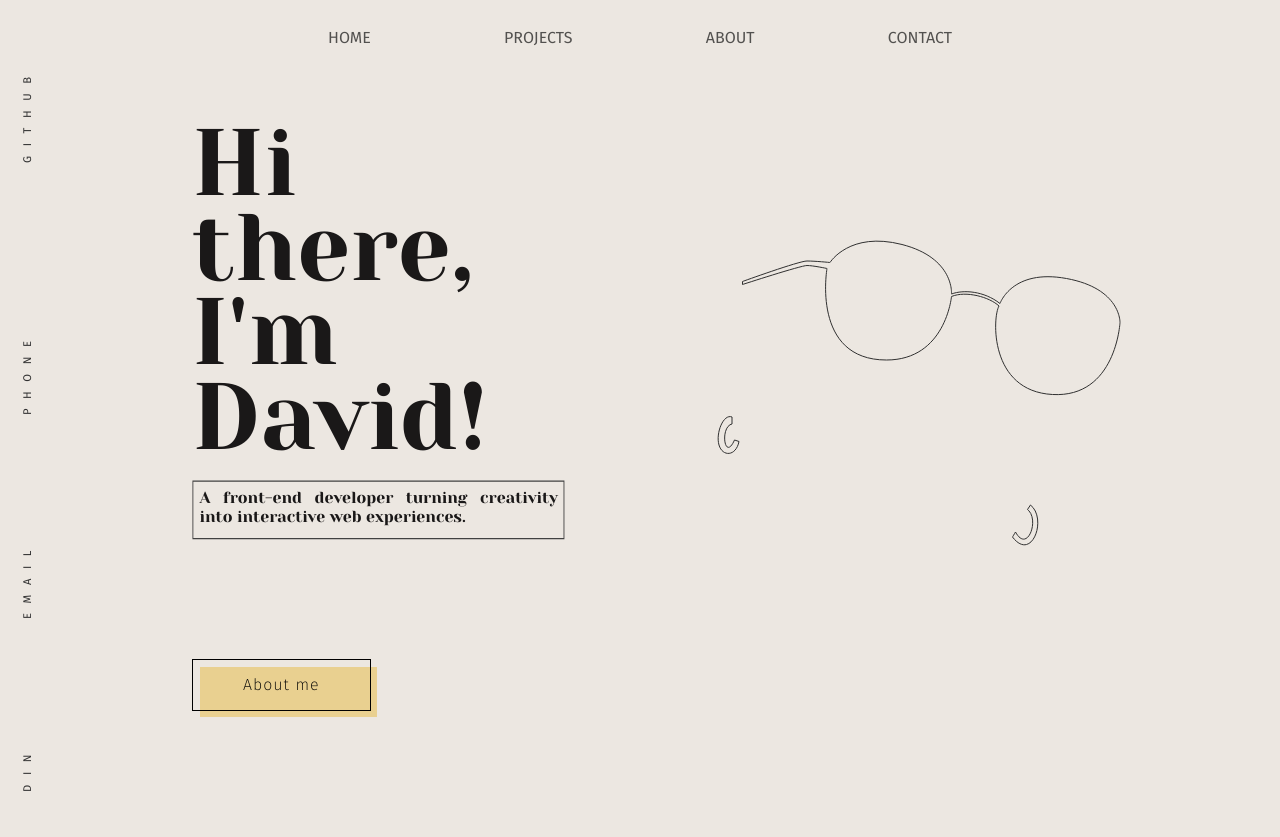
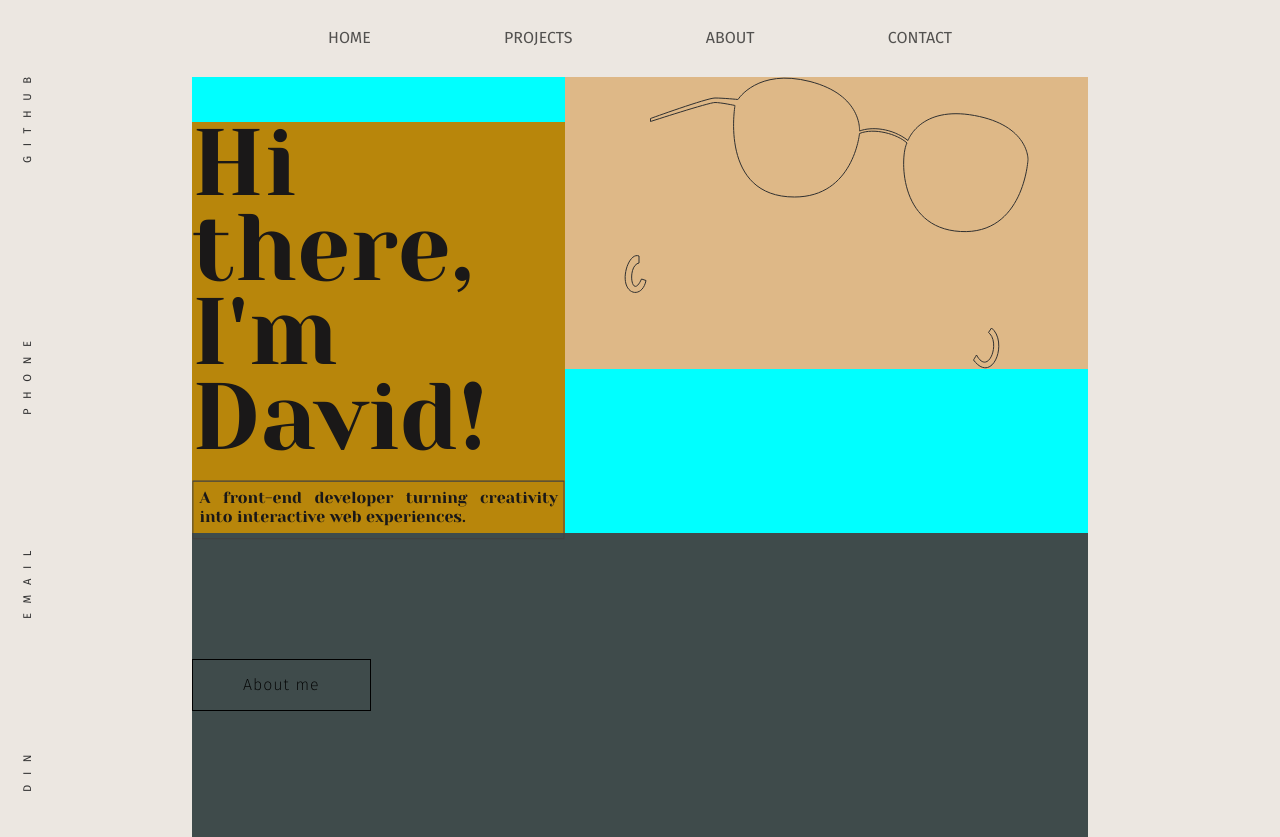
Before and after one commit to DavidCazalCollados/portfolio_2025, a React (Create React App) app: page / in a window 1280 px wide. Built offline with nearby package versions, Linux system fonts and the light colour scheme; a web font is replaced by a local one.

Commit message:
entire draw added

```diff
--- a/src/assets/draw.css
+++ b/src/assets/draw.css
@@ -1,8 +1,8 @@
-.boucle-gauche,
+/* .boucle-gauche,
 .lunette-deux,
 .boucle-droite {
   position: absolute;
-  /* background-color: aqua; */
+
 }
 
 .lunette-deux {
@@ -19,3 +19,7 @@
   top: 63%;
   left:79%;
 }
+
+.test {
+  background-color: red;
+} */
--- a/src/assets/home.css
+++ b/src/assets/home.css
@@ -1,12 +1,12 @@
 
 .home-home {
   /* height: 89vh; */
-  /* background-color: aqua; */
+  background-color: aqua;
   display: flex;
 }
 
 .home-left {
-  /* background-color: darkgoldenrod; */
+  background-color: darkgoldenrod;
   display: flex;
   flex-direction: column;
   font-family: 'Yeseva One', serif;
@@ -33,7 +33,7 @@
   align-items: center;
   height: 100%;
   width: 70%;
-  /* background-color:burlywood; */
+  background-color:burlywood;
 }
 
 
@@ -76,7 +76,7 @@
 }
 
 .button-about {
-  /* background-color: aqua; */
+  background-color: rgb(63, 75, 75);
   height: 38vh;
   /* width: 41.5%; */
   display: flex;
--- a/src/components/dessin_moi/DessinComplet.js
+++ b/src/components/dessin_moi/DessinComplet.js
@@ -4,44 +4,55 @@ import "../../assets/draw.css"
 
 export default function DessinComplet() {
 
-  const svgData = [
+  const pathData = [
+    // {
+    //   className: "boucle-gauche",
+    //   path: "M15 7.9998V0.999797C6.5 -2.5 -1.49998 16.9999 1.99999 28.9999C5.49997 40.9999 19 40.4999 22 25.4998L17.5 23.9998C7.49998 46.4999 2.65159 10.4694 15 7.9998Z",
+    //   width: "23",
+    //   height: "38",
+    //   viewBox: "0 0 23 38",
+    // },
+    // {
+    //   className: "lunette-deux",
+    //   path: "M65.0001 21C57.0001 21 0.500122 41.5 0.500122 41.5V44.5C0.500122 44.5 59.0001 25.5 65.0001 25.5C71.0001 25.5 85.0001 28.5 85.0001 28.5C85.0001 28.5 69.0001 120 144.5 120C203.5 120 209.5 56.5 209.5 56.5C224 50.5 247.5 57.0597 257 66C250.5 77 247 151 310.5 154.5C374 158 378 82.5 378 82.5C378 82.5 379 48.4999 324.5 38.5C270 28.5 258 63.5 258 63.5C242 51 221.5 49.5 209.5 54C209.5 54 212.5 17.9999 160 4.49997C107.5 -9 88.0001 22.5 88.0001 22.5C88.0001 22.5 73.0001 21 65.0001 21Z",
+    //   width: "379",
+    //   height: "156",
+    //   viewBox: "0 0 379 156",
+    // },
+    // {
+    //   className: "boucle-droite",
+    //   path: "M19.4999 1L16.4999 5.5C29 15 16.4999 50 4.49988 28C3.34669 29.9635 1.49988 33 1.49988 33C21 58.5 36.5 14.5 19.4999 1Z",
+    //   width: "28",
+    //   height: "42",
+    //   viewBox: "0 0 28 42",
+    // }
     {
       className: "boucle-gauche",
-      path: "M15 7.9998V0.999797C6.5 -2.5 -1.49998 16.9999 1.99999 28.9999C5.49997 40.9999 19 40.4999 22 25.4998L17.5 23.9998C7.49998 46.4999 2.65159 10.4694 15 7.9998Z",
-      width: "23",
-      height: "38",
-      viewBox: "0 0 23 38",
+      path: "M15 186V179C6.5 175.5 -1.49998 195 1.99999 207C5.49997 219 19 218.5 22 203.5L17.5 202C7.49998 224.5 2.65159 188.469 15 186Z",
     },
     {
       className: "lunette-deux",
-      path: "M65.0001 21C57.0001 21 0.500122 41.5 0.500122 41.5V44.5C0.500122 44.5 59.0001 25.5 65.0001 25.5C71.0001 25.5 85.0001 28.5 85.0001 28.5C85.0001 28.5 69.0001 120 144.5 120C203.5 120 209.5 56.5 209.5 56.5C224 50.5 247.5 57.0597 257 66C250.5 77 247 151 310.5 154.5C374 158 378 82.5 378 82.5C378 82.5 379 48.4999 324.5 38.5C270 28.5 258 63.5 258 63.5C242 51 221.5 49.5 209.5 54C209.5 54 212.5 17.9999 160 4.49997C107.5 -9 88.0001 22.5 88.0001 22.5C88.0001 22.5 73.0001 21 65.0001 21Z",
-      width: "379",
-      height: "156",
-      viewBox: "0 0 379 156",
+      path: "M91.0001 21C83.0001 21 26.5001 41.5 26.5001 41.5V44.5C26.5001 44.5 85.0001 25.5 91.0001 25.5C97.0001 25.5 111 28.5 111 28.5C111 28.5 95.0001 120 170.5 120C229.5 120 235.5 56.5 235.5 56.5C250 50.5 273.5 57.0597 283 66C276.5 77 273 151 336.5 154.5C400 158 404 82.5 404 82.5C404 82.5 405 48.4999 350.5 38.5C296 28.5 284 63.5 284 63.5C268 51 247.5 49.5 235.5 54C235.5 54 238.5 17.9999 186 4.49997C133.5 -9 114 22.5 114 22.5C114 22.5 99.0001 21 91.0001 21Z",
     },
     {
       className: "boucle-droite",
-      path: "M19.4999 1L16.4999 5.5C29 15 16.4999 50 4.49988 28C3.34669 29.9635 1.49988 33 1.49988 33C21 58.5 36.5 14.5 19.4999 1Z",
-      width: "28",
-      height: "42",
-      viewBox: "0 0 28 42",
+      path: "M367.5 251L364.5 255.5C377 265 364.5 300 352.5 278C351.347 279.964 349.5 283 349.5 283C369 308.5 384.5 264.5 367.5 251Z",
     }
   ]
 
   return (
-    <div className='draw-container'>
-      {svgData.map((item, index) => (
-        <motion.svg
-          key={index}
-          className={item.className}
-          width={item.width}
-          height={item.height}
-          viewBox={item.viewBox}
-          xmlns="http://www.w3.org/2000/svg"
-          fill="none"
-          preserveAspectRatio="none"
-        >
+    <div>
+      <svg
+      className='draw-container'
+        width="405"
+        height="292"
+        viewBox="0 0 405 292"
+        fill="none"
+        xmlns="http://www.w3.org/2000/svg"
+      >
+        {pathData.map((item, index) => (
           <motion.path
+            className={item.className}
             initial={{ opacity: 0, pathLength: 0 }}
             animate={{ opacity: 1, pathLength: 1 }}
             exit={{ opacity: 0, pathLength: 0 }}
@@ -53,11 +64,7 @@ export default function DessinComplet() {
               ease: "easeInOut",
             }}
           />
-
-        </motion.svg>
-      ))}
-      <svg>
-
+        ))}
       </svg>
     </div>
   )
```
Also changed, not shown: src/assets/draw/visage_01.svg (added).
